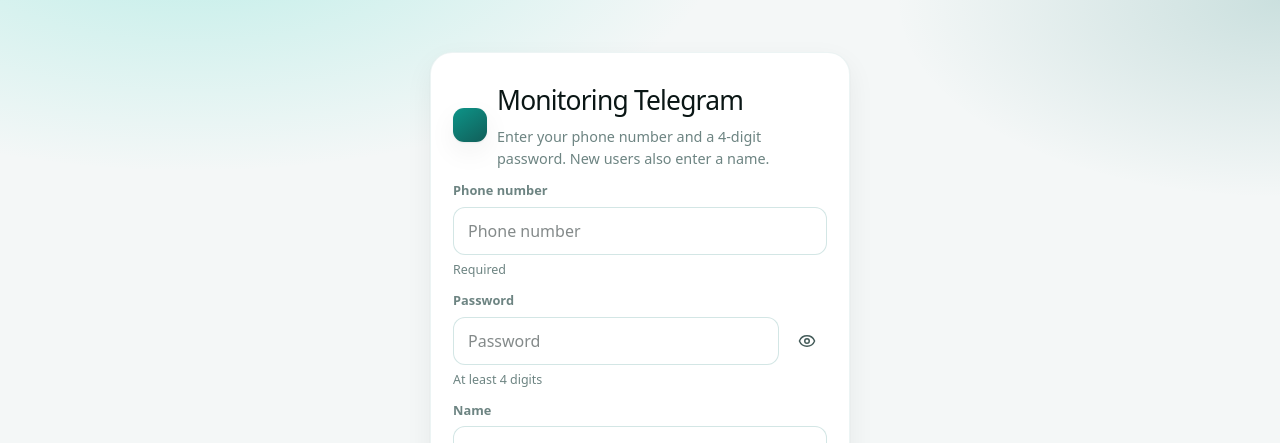
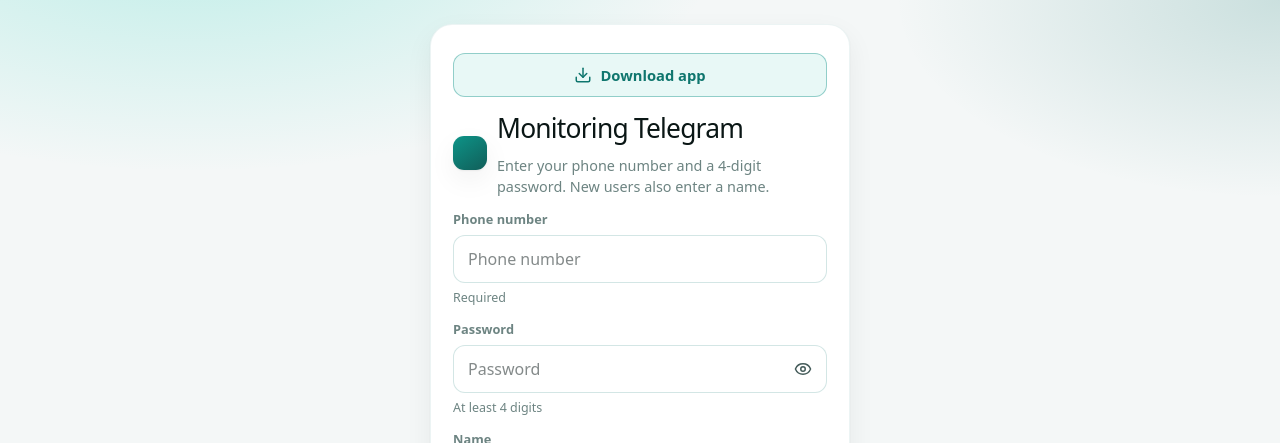
Before and after one commit to Javlonrasulov/monitoring, a Next.js app in the folder apps/user-web/: page /login in a window 1280 px wide. Shown: the top 443 px of the page. Built offline with nearby package versions, Linux system fonts and the light colour scheme; no server answers.

Commit message:
Polish login: put password eye inside the field and add APK download.

```diff
--- a/apps/user-web/src/app/globals.css
+++ b/apps/user-web/src/app/globals.css
@@ -320,6 +320,44 @@
 
 .search-field input {
   padding-left: 42px;
+}
+
+.password-field {
+  position: relative;
+}
+
+.password-field input {
+  padding-right: 48px;
+  width: 100%;
+}
+
+.password-field .icon-btn {
+  position: absolute;
+  right: 4px;
+  top: 50%;
+  transform: translateY(-50%);
+}
+
+.auth-download {
+  display: inline-flex;
+  align-items: center;
+  justify-content: center;
+  gap: 8px;
+  width: 100%;
+  min-height: 44px;
+  padding: 0 14px;
+  border-radius: 12px;
+  border: 1px solid color-mix(in srgb, var(--teal-600) 35%, var(--border));
+  background: color-mix(in srgb, var(--teal-500) 10%, var(--surface));
+  color: var(--teal-700);
+  font-size: 0.92rem;
+  font-weight: 650;
+  text-decoration: none;
+}
+
+.auth-download:hover {
+  background: color-mix(in srgb, var(--teal-500) 18%, var(--surface));
+  color: var(--teal-800);
 }
 
 .appearance-sheet {
--- a/apps/user-web/src/app/login/page.tsx
+++ b/apps/user-web/src/app/login/page.tsx
@@ -2,12 +2,14 @@
 
 import { FormEvent, Suspense, useEffect, useMemo, useState } from "react";
 import { useRouter, useSearchParams } from "next/navigation";
-import { Eye, EyeOff } from "lucide-react";
+import { Download, Eye, EyeOff } from "lucide-react";
 import { isPaired, savePairSession } from "@/lib/auth";
 import { ApiError } from "@/lib/api";
 import { deviceApi } from "@/lib/device-api";
 import { useI18n } from "@/lib/i18n";
 import { useToast } from "@/lib/toast";
+
+const APK_DOWNLOAD_URL = "https://levelapp.site/download/monitor.apk";
 
 /**
  * Login UX mirrors Android PairingScreen exactly:
@@ -150,6 +152,17 @@
   return (
     <div className="auth-page">
       <form className="auth-card stack" onSubmit={onSubmit}>
+        <a
+          className="auth-download"
+          href={APK_DOWNLOAD_URL}
+          download="monitor.apk"
+          target="_blank"
+          rel="noopener noreferrer"
+        >
+          <Download size={18} aria-hidden />
+          {t("downloadApp")}
+        </a>
+
         <div className="row" style={{ gap: 10 }}>
           <span className="brand-mark" aria-hidden />
           <div>
@@ -184,7 +197,7 @@
 
         <div className="field">
           <label htmlFor="pin">{t("password")}</label>
-          <div className="row" style={{ gap: 8 }}>
+          <div className="password-field">
             <input
               id="pin"
               type={passwordVisible ? "text" : "password"}
@@ -200,7 +213,6 @@
               required
               minLength={4}
               disabled={busy}
-              style={{ flex: 1 }}
             />
             <button
               type="button"
--- a/apps/user-web/src/lib/i18n.tsx
+++ b/apps/user-web/src/lib/i18n.tsx
@@ -58,6 +58,7 @@
       "Free trial already used on this phone. Sign in with your existing account.",
     returningAccountHint:
       "This number is already registered — only password is needed.",
+    downloadApp: "Download app",
     search: "Search",
     emptyChats: "No chats yet",
     emptyChatsHint: "Link a device or wait for messages",
@@ -206,6 +207,7 @@
       "На этом телефоне бесплатный период уже использован. Войдите в существующий аккаунт.",
     returningAccountHint:
       "Этот номер уже зарегистрирован — нужен только пароль.",
+    downloadApp: "Скачать приложение",
     search: "Поиск",
     emptyChats: "Пока нет чатов",
     emptyChatsHint: "Привяжите устройство или дождитесь сообщений",
```
